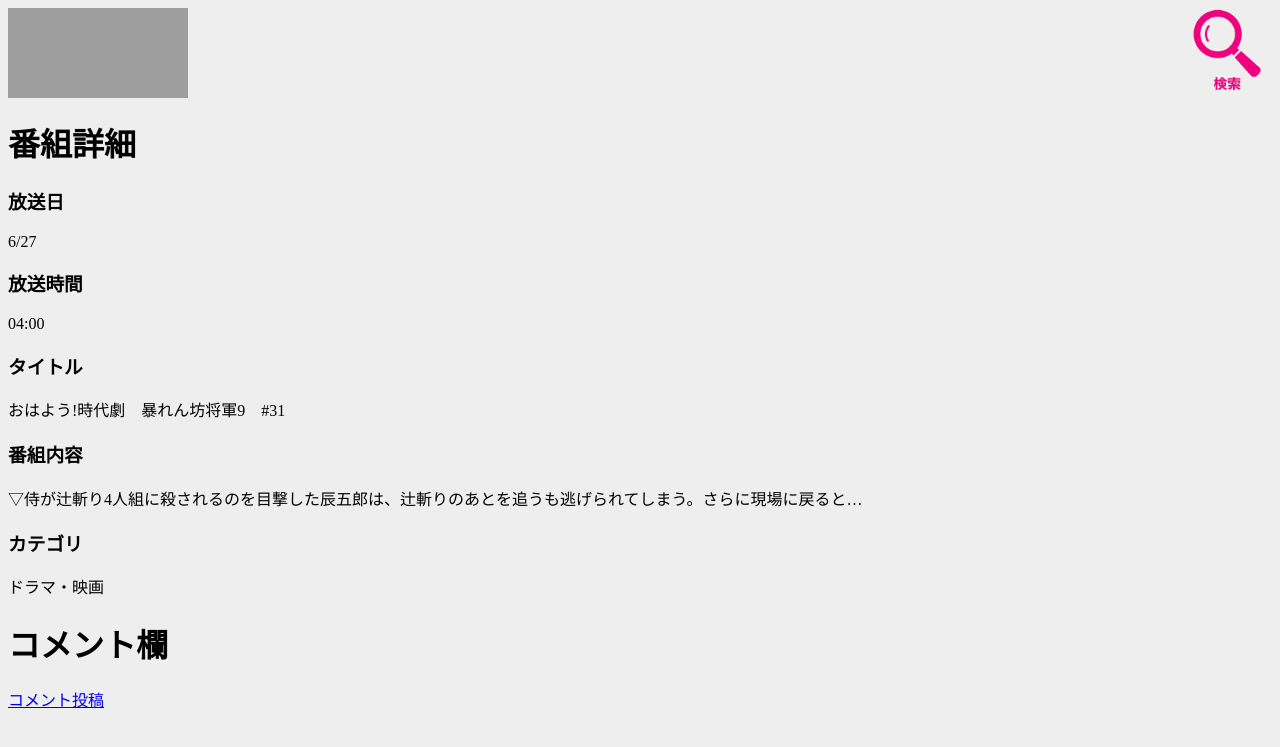
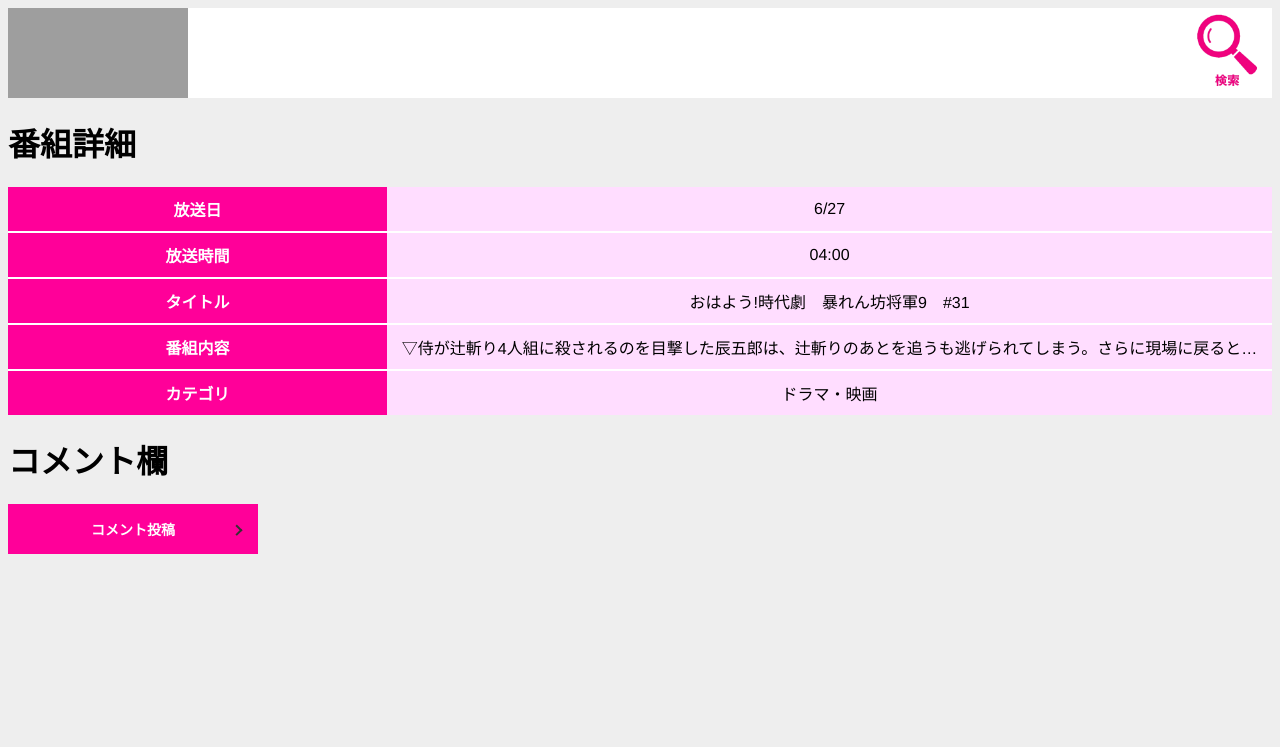
Before and after one commit to satodaisuke1975qrl/group_b, a Django app: page /tvdetail/1/ in a window 1280 px wide. Shown: the top 747 px of the page. Run offline with Django 4.2, Linux system fonts and the light colour scheme; data comes from the database, SQL or seed files in the repository; data that the repository does not hold is empty; grey boxes are pictures that could not be loaded.

Commit message:
CSS追加

```diff
--- a/tv_listing/templates/base.html
+++ b/tv_listing/templates/base.html
@@ -10,11 +10,6 @@
             background: #eeeeee;
         }
 
-        div{
-            display: flex;
-            justify-content: space-between;
-        }
-
         img{
            display: flex;
         }
@@ -25,16 +20,123 @@
         }
 
         img.search{
-            width: 90px;
-            height: 90px;
+            width: 80px;
+            height: 80px;
+            padding: 5px;
+        }
+
+        table.detail{
+          width: 100%;
+          border-collapse: collapse;
+        }
+
+        table.detail tr{
+          border-bottom: solid 2px white;
+        }
+
+        table.detail tr:last-child{
+          border-bottom: none;
+        }
+
+        table.detail th{
+          position: relative;
+          text-align: left;
+          width: 30%;
+          background-color: #ff0099;
+          color: white;
+          text-align: center;
+          padding: 10px 0;
+        }
+
+        table.detail td{
+          text-align: left;
+          width: 70%;
+          text-align: center;
+          background-color: #FFDDFF;
+          padding: 10px 0;
+          font-family: "Helvetica Neue", "Helvetica", "Hiragino Sans", "Hiragino Kaku Gothic ProN", "Arial", "Yu Gothic", "Meiryo", sans-serif;
+        }
+
+        table.list{
+          width: 100%;
+          border-collapse: collapse;
+        }
+
+        table.list tr{
+          border-bottom: solid 2px white;
+        }
+
+        table.list tr:last-child{
+          border-bottom: none;
+        }
+
+        table.list th{
+          position: relative;
+          text-align: left;
+          width: 10%;
+          background-color: #ff0099;
+          color: white;
+          text-align: center;
+          padding: 10px 0;
+        }
+
+        table.list td{
+          text-align: left;
+          width: 90%;
+          text-align: center;
+          background-color: #FFDDFF;
+          padding: 10px 0;
+          font-family: "Helvetica Neue", "Helvetica", "Hiragino Sans", "Hiragino Kaku Gothic ProN", "Arial", "Yu Gothic", "Meiryo", sans-serif;
+        }
+
+        .btn a {
+            display: flex;
+            justify-content: center;
+            align-items: center;
+            position: relative;
+            width: 250px;
+            height: 50px;
+            color: #333;
+            font-size: 14px;
+            font-weight: 700;
+            text-decoration: none;
+            transition: 0.3s;
+            color: white;
+            background-color: #ff0099;
+        }
+
+        .btn a:hover {
+            color: white;
+        }
+
+        .btndetail a::after {
+            content: '';
+            position: absolute;
+            top: 50%;
+            right: 20px;
+            transform: rotate(45deg) translateY(-50%);
+            width: 6px;
+            height: 6px;
+            border-width: 2px 2px 0 0;
+            border-style: solid;
+            border-color: #333;
+        }
+
+        .btndetail a:hover {
+            background-color: #660000;
+            border: 1px solid #333;
+        }
+
+        .btndetail a:hover::after {
+            border-color: #f2f2f2 #f2f2f2 transparent transparent;
         }
 
     </style>
 </head>
 
 <body>
-<div>
-    <a href="https://seekvectorlogo.com/tv-asahi-logo-vector-svg/" target="_blank">
+<div style="display: flex; justify-content: space-between; background: white;">
+    <a href="{% url 'tvasahi:home' %}">
         <img src="https://seekvectorlogo.com/wp-content/uploads/2022/01/tv-asahi-vector-logo.png" class="logo"/>
     </a>
     <a href="{% url 'tvasahi:tv_search' %}">
--- a/tv_listing/templates/tvasahi/tv_detail.html
+++ b/tv_listing/templates/tvasahi/tv_detail.html
@@ -3,35 +3,44 @@
 {% block content %}
     <h1>番組詳細</h1>
 
-    <h3>放送日</h3>
-        <p>{{ tv.date.on_air_date }}</p>
+    <table class="detail">
+        <tr>
+            <th>放送日</th>
+            <td>{{ tv.date.on_air_date }}</td>
+        </tr>
+        <tr>
+            <th>放送時間</th>
+            <td>{{ tv.get_time_hour_and_minute }}</td>
+        </tr>
+        <tr>
+            <th>タイトル</th>
+            <td>{{ tv.program_name }}</td>
+        </tr>
+        <tr>
+            <th>番組内容</th>
+            <td>{{ tv.content }}</td>
+        </tr>
+        <tr>
+            <th>カテゴリ</th>
+            <td>{{ tv.category }}</td>
+        </tr>
+    </table>
 
-    <h3>放送時間</h3>
-        <p>{{ tv.get_time_hour_and_minute }}</p>
-
-    <h3>タイトル</h3>
-        <p>{{ tv.program_name }}</p>
-
-    <h3>番組内容</h3>
-        <p>{{ tv.content }}</p>
-
-    <h3>カテゴリ</h3>
-        <p>{{ tv.category }}</p>
-
-
-    <h1>コメント欄
-
-    </h1>
+    <h1>コメント欄</h1>
     {% for comment in tv.comment_set.all %}
 
+        <h4>{{ comment.user_name }}</h4>
+
         <div>
-            <h4>{{ comment.user_name }}</h4>
             <p>{{ comment.comment | linebreaks }}</p>
         </div>
         <hr>
     {% endfor %}
 
-<a href="{% url 'tvasahi:comment_create' tv.id %}">コメント投稿</a>
+    <div class="btn btndetail">
+        <a href="{% url 'tvasahi:comment_create' tv.id %}">コメント投稿</a>
+    </div>
+
 
 
 {% endblock %}
--- a/tv_listing/templates/tvasahi/tv_search.html
+++ b/tv_listing/templates/tvasahi/tv_search.html
@@ -1,7 +1,7 @@
 {% extends 'base.html' %}
 
 {% block content %}
-<h2>番組を検索</h2>
+<h1>番組を検索</h1>
 
 <form action="" method="GET">
   {{ form }}
@@ -12,7 +12,7 @@
 
 {% for tv in tv_list %}
     <div>
-        <a href="{% url 'tvasahi:tv_detail' tv.pk%}">{{ tv.program_name }}</a>
+        <a href="{% url 'tvasahi:tv_detail' tv.pk %}">{{ tv.program_name }}</a>
     </div>
     <br>
 {% endfor %}
```
Also changed, not shown: tv_listing/templates/tvasahi/tv_list.html (+14 -10 lines).
